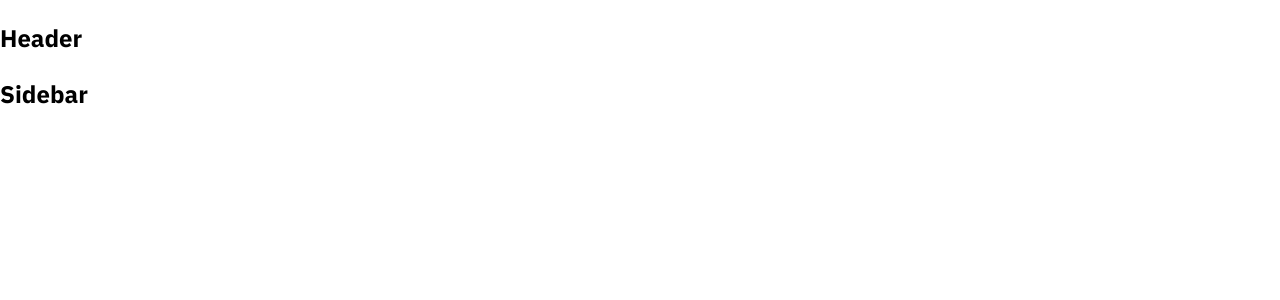
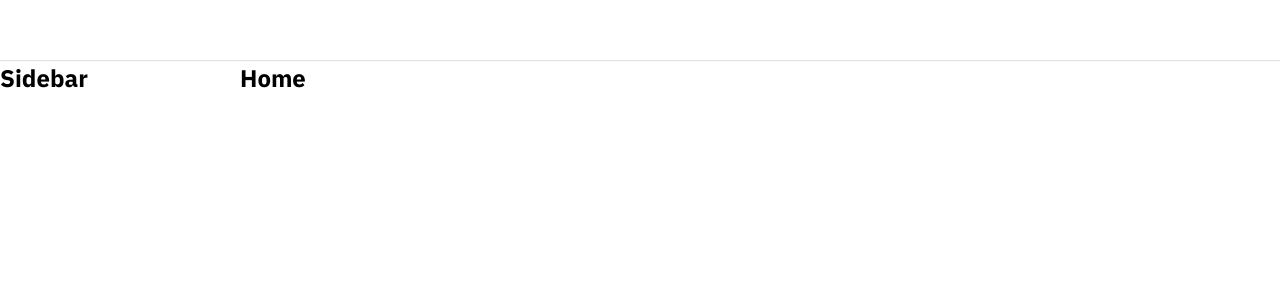
Before and after one commit to nxt-xuantruong/tik, a React (Create React App) app: page / in a window 1280 px wide. Shown: the top 300 px of the page. Built offline with nearby package versions, Linux system fonts and the light colour scheme.

Commit message:
Dung khung layout

```diff
--- a/package.json
+++ b/package.json
@@ -7,6 +7,7 @@
     "@testing-library/react": "^13.4.0",
     "@testing-library/user-event": "^13.5.0",
     "add": "^2.0.6",
+    "classnames": "^2.3.2",
     "customize-cra": "^1.0.0",
     "normalize.css": "^8.0.1",
     "react": "^18.2.0",
--- a/src/Components/GlobalStyles/GlobalStyles.scss
+++ b/src/Components/GlobalStyles/GlobalStyles.scss
@@ -3,10 +3,16 @@
 
 :root {
     --primary: #fe2c55;
+
+    // default layout
+    --default-layout-header-height: 60px;
+    --default-layout-width: 100%;
 }
 
 * {
     box-sizing: border-box;
+    padding: 0;
+    margin: 0;
 }
 
 html {
--- /dev/null
+++ b/src/Components/Layouts/Components/Header/Header.module.scss
@@ -0,0 +1,12 @@
+.wrapper {
+    height: var(--default-layout-header-height);
+    box-shadow: 0px 1px 1px rgba(0, 0, 0, 0.12);
+    display: flex;
+    justify-content: center;
+    width: 100%;
+}
+
+.inner {
+    width: 100%;
+    height: 100%;
+}
--- a/src/Components/Layouts/Components/Header/index.js
+++ b/src/Components/Layouts/Components/Header/index.js
@@ -1,5 +1,14 @@
+import classNames from 'classnames/bind';
+import styles from './Header.module.scss';
+
+const cx = classNames.bind(styles);
+
 function Header() {
-    return <h2>Header</h2>;
+    return (
+        <header className={cx('wrapper')}>
+            <div className={cx('inner')}></div>
+        </header>
+    );
 }
 
 export default Header;
--- /dev/null
+++ b/src/Components/Layouts/DefaultLayout/DefaultLayout.module.scss
@@ -0,0 +1,14 @@
+.wrapper {
+    display: flex;
+    flex-direction: column;
+    align-items: center;
+}
+
+.container {
+    width: var(--default-layout-width);
+    display: flex;
+}
+
+.content {
+    flex: 1;
+}
--- /dev/null
+++ b/src/Components/Layouts/DefaultLayout/Sidebar/Sidebar.module.scss
@@ -0,0 +1,3 @@
+.wrapper {
+    width: 240px;
+}
--- a/src/Components/Layouts/DefaultLayout/Sidebar/index.js
+++ b/src/Components/Layouts/DefaultLayout/Sidebar/index.js
@@ -1,5 +1,14 @@
+import classNames from 'classnames/bind';
+import styles from './Sidebar.module.scss';
+
+const cx = classNames.bind(styles);
+
 function Sidebar() {
-    return <h2>Sidebar</h2>;
+    return (
+        <aside className={cx('wrapper')}>
+            <h2>Sidebar</h2>
+        </aside>
+    );
 }
 
 export default Sidebar;
--- a/src/Components/Layouts/DefaultLayout/index.js
+++ b/src/Components/Layouts/DefaultLayout/index.js
@@ -1,13 +1,17 @@
+import classNames from 'classnames/bind';
 import Header from '~/Components/Layouts/Components/Header';
+import styles from './DefaultLayout.module.scss';
 import Sidebar from './Sidebar';
 
-function DefaultLayout({ Children }) {
+const cx = classNames.bind(styles);
+
+function DefaultLayout({ children }) {
     return (
-        <div>
+        <div className={cx('wrapper')}>
             <Header />
-            <div className="container">
+            <div className={cx('container')}>
                 <Sidebar />
-                <div className="content">{Children}</div>
+                <div className={cx('content')}>{children}</div>
             </div>
         </div>
     );
--- a/src/Components/Layouts/HeaderOnly/index.js
+++ b/src/Components/Layouts/HeaderOnly/index.js
@@ -1,14 +1,14 @@
 import Header from '~/Components/Layouts/Components/Header';
 
-function DefaultLayout({ Children }) {
+function HeaderOnly({ children }) {
     return (
         <div>
             <Header />
             <div className="container">
-                <div className="content">{Children}</div>
+                <div className="content">{children}</div>
             </div>
         </div>
     );
 }
 
-export default DefaultLayout;
+export default HeaderOnly;
```
Also changed, not shown: 1 other file (tests, documents, lock files or other folders).
